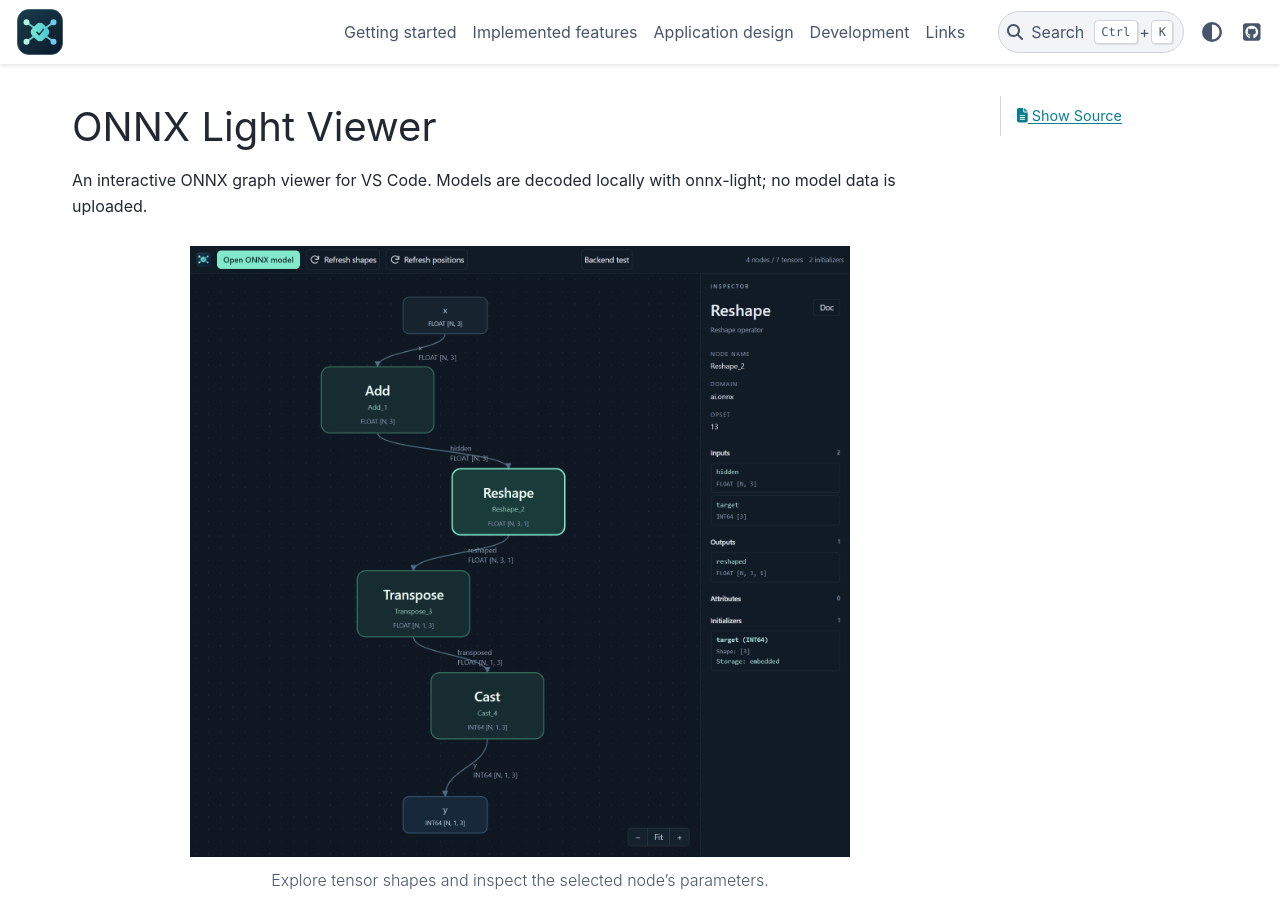
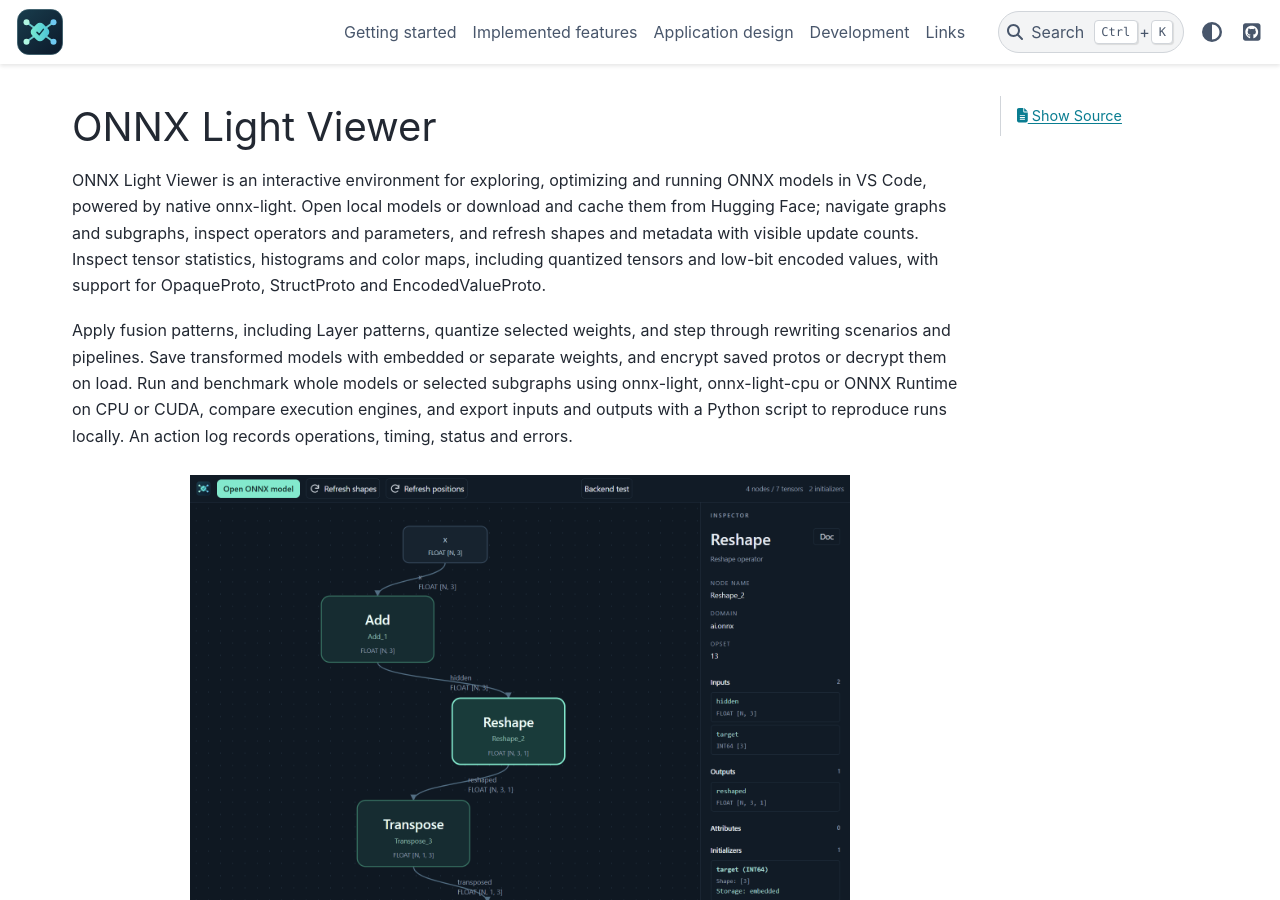
Before and after one commit to xadupre/onnx-light-viewer, a Sphinx documentation site: the page built from docs/index.rst, in a window 1280 px wide and 900 px high. Built offline with Sphinx 7.4.7 and the PyData theme 0.15.4, drawn with Linux system fonts in a browser that asks for light colours.

```diff
--- a/docs/index.rst
+++ b/docs/index.rst
@@ -1,8 +1,21 @@
 ONNX Light Viewer
 =================
 
-An interactive ONNX graph viewer for VS Code. Models are decoded locally with
-onnx-light; no model data is uploaded.
+ONNX Light Viewer is an interactive environment for exploring, optimizing and
+running ONNX models in VS Code, powered by native onnx-light. Open local models
+or download and cache them from Hugging Face; navigate graphs and subgraphs,
+inspect operators and parameters, and refresh shapes and metadata with visible
+update counts. Inspect tensor statistics, histograms and color maps, including
+quantized tensors and low-bit encoded values, with support for OpaqueProto,
+StructProto and EncodedValueProto.
+
+Apply fusion patterns, including Layer patterns, quantize selected weights, and
+step through rewriting scenarios and pipelines. Save transformed models with
+embedded or separate weights, and encrypt saved protos or decrypt them on load.
+Run and benchmark whole models or selected subgraphs using onnx-light,
+onnx-light-cpu or ONNX Runtime on CPU or CUDA, compare execution engines, and
+export inputs and outputs with a Python script to reproduce runs locally.
+An action log records operations, timing, status and errors.
 
 .. figure:: _static/viewer-snapshot.png
    :alt: ONNX Light Viewer showing a graph with symbolic tensor shapes and the Reshape node's parameters.
```
Also changed, not shown: README.md (+15 -1 lines).
